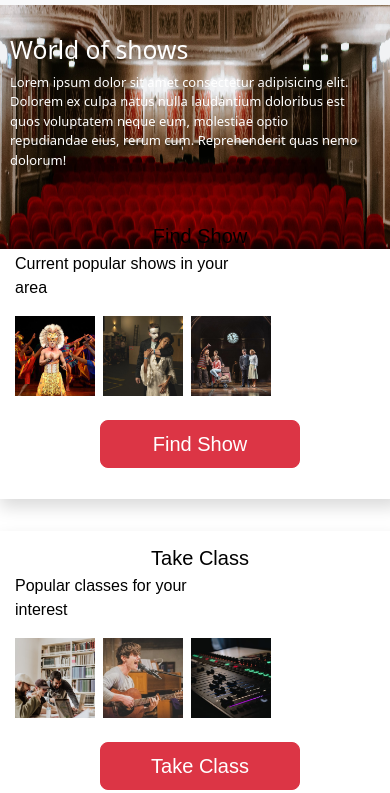
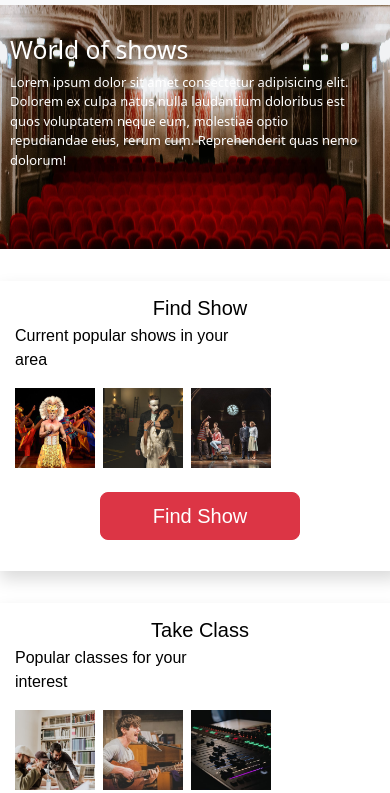
Before and after one commit to Frankmona/Theatre-page, a plain HTML site: page index.html in a window 390 px wide. Shown: the part 51-844 px from the top of the page. Drawn offline with nearby package versions, Linux system fonts and the light colour scheme.

Commit message:
update responsiveness

```diff
--- a/style.css
+++ b/style.css
@@ -146,7 +146,7 @@ a:hover{
 
 
 
-@media screen and (max-width:414px) {
+@media screen and (max-width:416px) {
     .form-control{
         width: 250px !important;
        border-radius: 5px;
@@ -178,9 +178,9 @@ body{
 
 .background_image_card{
     width: 350px;
-    height: 200px;
+    height: 250px;
     margin-top: 50px;
-    background-color: transparent;
+    /* background-color: blue; */
     margin-left: 10px;
     color: white;
 }
@@ -209,7 +209,7 @@ body{
     display: flex;
     flex-direction: column;
     gap: 2rem;
-    margin-top: 10px;
+    margin-top: 2rem;
 
 }
 
```
